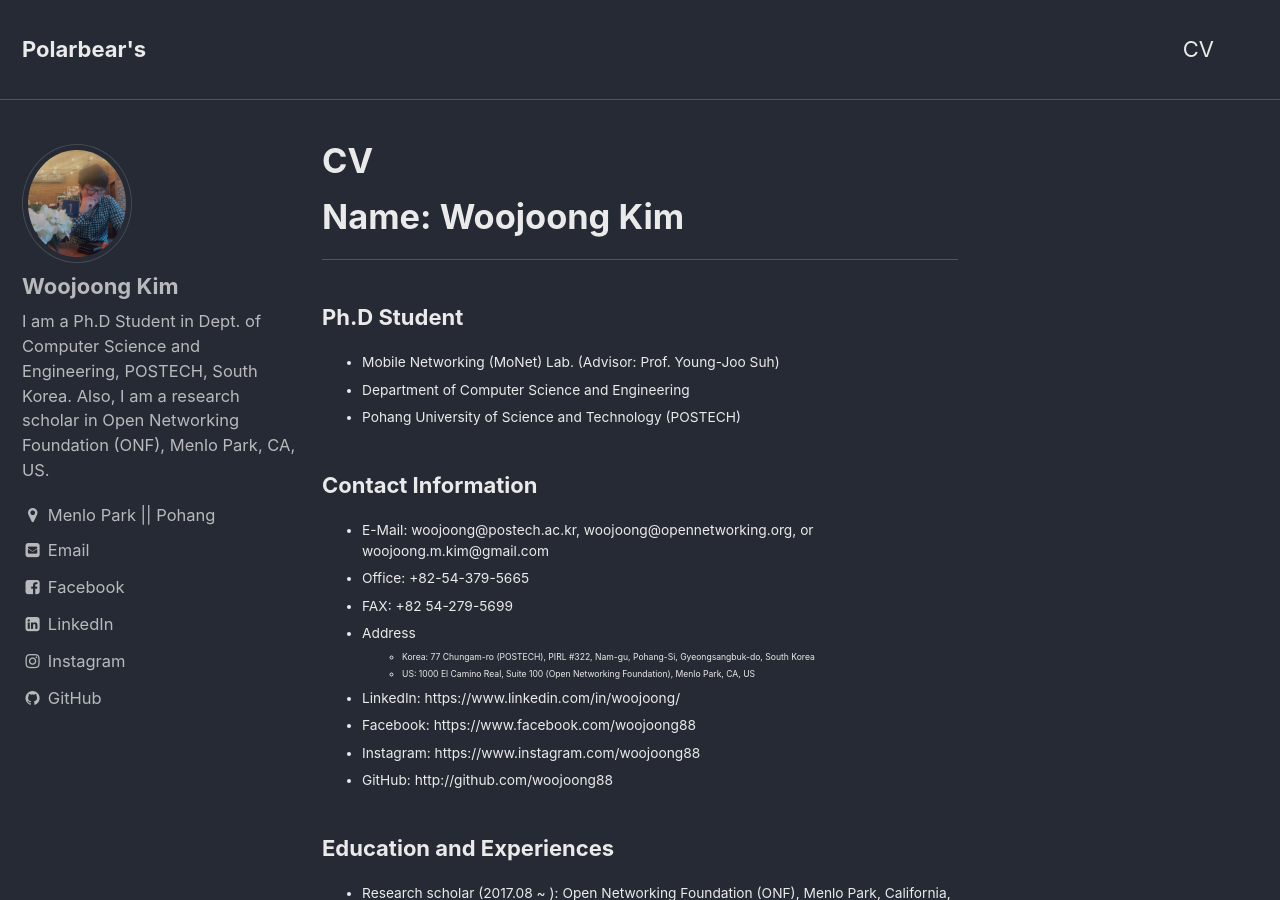
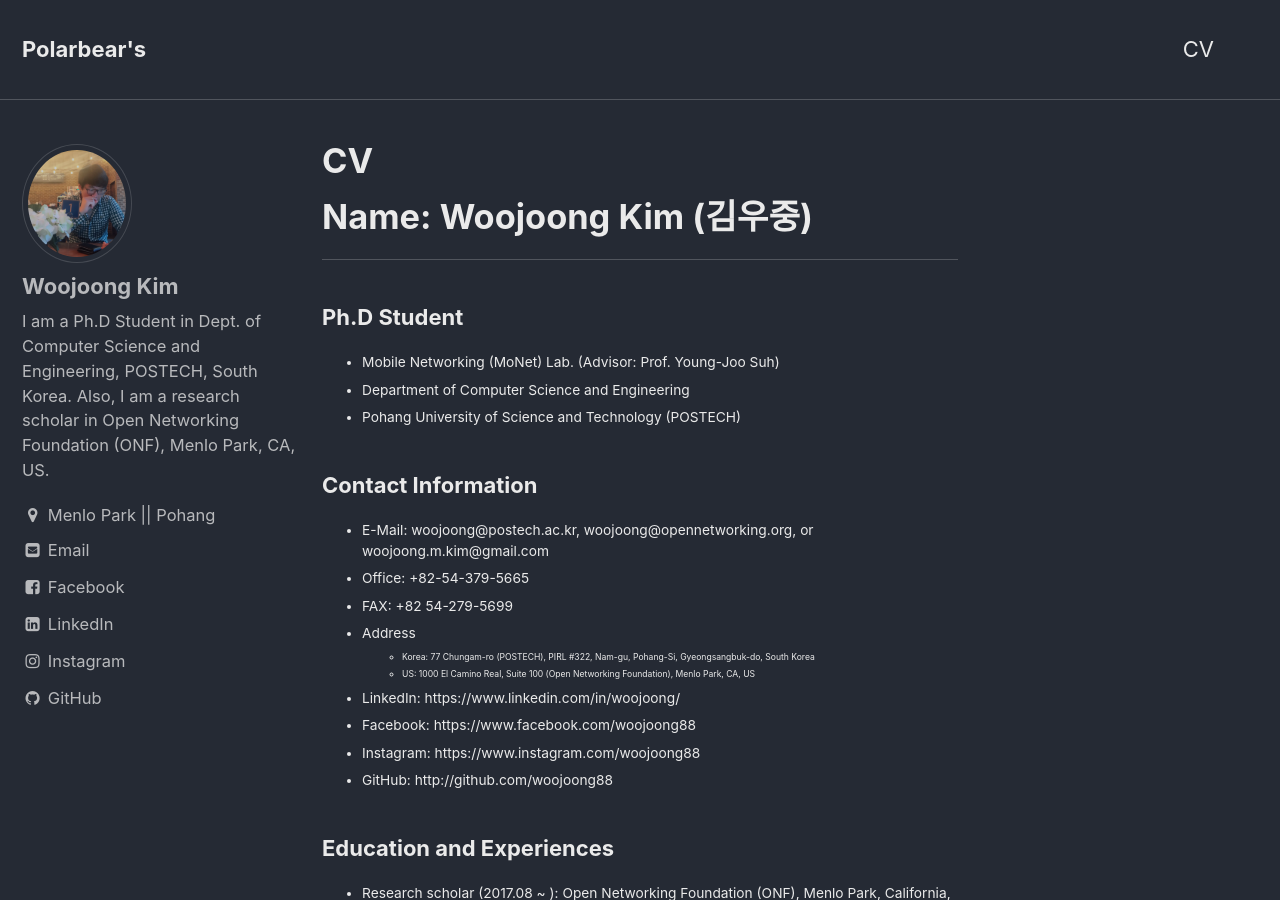
Before and after one commit to woojoong88/woojoong88.github.io, a Jekyll site: the page built from _pages/cv.md, in a window 1280 px wide and 900 px high. Built offline with Jekyll 4.4.1, drawn with Linux system fonts in a browser that asks for light colours.

Commit message:
change name

```diff
--- a/_pages/cv.md
+++ b/_pages/cv.md
@@ -8,7 +8,7 @@ author_profile: true
 date: 2018-01-12T22:20:52+00:00
 ---
 
-# Name: Woojoong Kim
+# Name: Woojoong Kim (김우중)
 -----
 
 ### Ph.D Student
--- a/_sass/minimal-mistakes/_page.scss
+++ b/_sass/minimal-mistakes/_page.scss
@@ -75,7 +75,7 @@
   }
 
   p, li, dl {
-    font-size: 0.625em;
+    font-size: $type-size-8;
   }
 
   /* paragraph indents */
```
